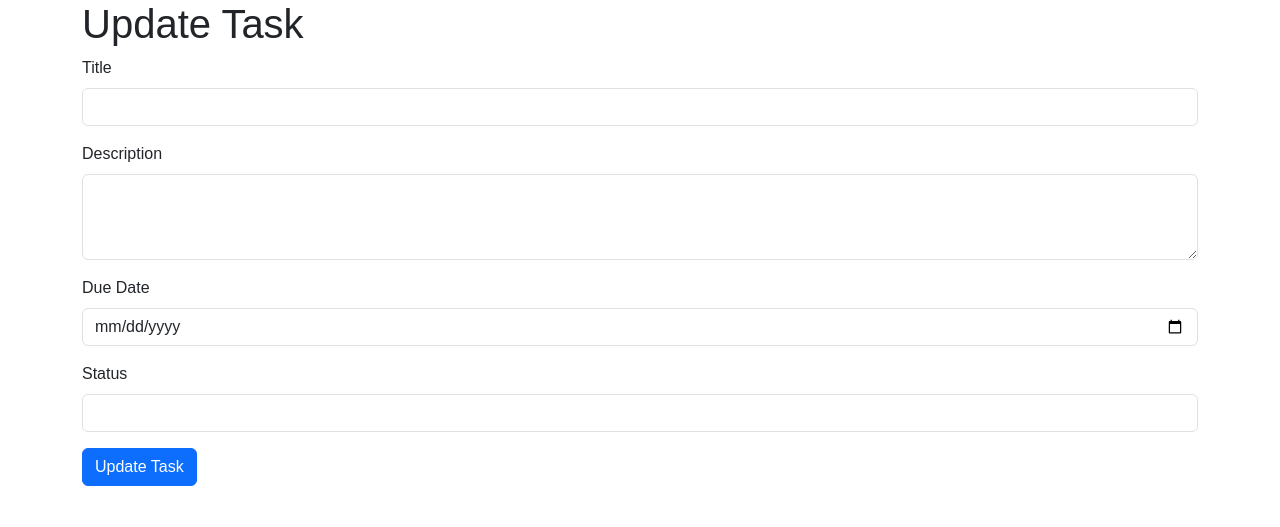
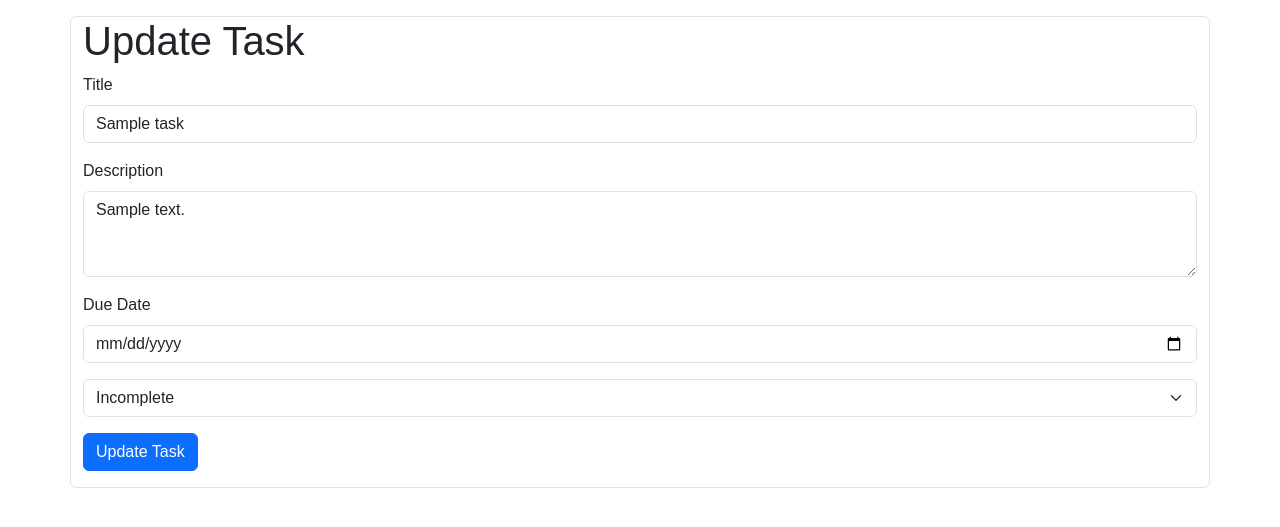
Before and after one commit to vskvj3/flask-task-manager, a Flask app: template templates/updatetask.html in a window 1280 px wide. Shown: the part 50-577 px from the top of the page. Run offline with Flask 3, Linux system fonts and the light colour scheme; the template is opened without the code that fills it: most values are stand-ins (such as "Sample title", 1, 10 or a date in 2020).

Commit message:
add style to add task and update task field

```diff
--- a/app.py
+++ b/app.py
@@ -25,7 +25,7 @@
         title = request.form['title']
         description = request.form['description']
         due_date = request.form['due_date']
-        status = request.form['status']
+        status = "incomplete"
         task = Task(title, description, due_date, status)
         task_manager.add_task(task)
         return redirect(url_for('index'))
--- a/templates/updatetask.html
+++ b/templates/updatetask.html
@@ -1,27 +1,34 @@
 {% extends "base.html" %} {% block title %}Home Page{% endblock %} {% block
 content %}
-<div class="container">
+<div class="container container border rounded mt-3">
   <h1>Update Task</h1>
-  <form action="" method="post">
+  <form class="mb-3" action="" method="post">
     <!-- Title: <input type="text" name="title" value="{{ task.title }}"><br>
         Description: <textarea name="description">{{ task.description }}</textarea><br>
         Due Date: <input type="date" name="due_date" value="{{ task.due_date }}"><br>
         Status: <input type="text" name="status" value="{{ task.status }}"><br> -->
     <div class="mb-3">
       <label for="title" class="form-label">Title</label>
-      <input type="text" class="form-control" id="title" />
+      <input type="text" class="form-control" value="{{ task.title }}" id="title" name="title" />
     </div>
     <div class="mb-3">
       <label for="description" class="form-label">Description</label>
-      <textarea class="form-control" id="description" rows="3"></textarea>
+      <textarea
+        class="form-control"
+        id="description"
+        rows="3"
+        name="description"
+      >{{ task.description }}</textarea>
     </div>
     <div class="mb-3">
       <label for="due_date" class="form-label">Due Date</label>
-      <input type="date" class="form-control" id="due_date" />
+      <input type="date" value="{{ task.due_date }}" class="form-control" id="due_date" name="due_date" />
     </div>
     <div class="mb-3">
-      <label for="status" class="form-label">Status</label>
-      <input type="text" class="form-control" id="status" />
+      <select class="form-select" aria-label="Task Status" value="{{ task.status }}"  name="status">
+        <option value="incomplete">Incomplete</option>
+        <option value="complete">Done!</option>
+      </select>
     </div>
     <button type="submit" class="btn btn-primary">Update Task</button>
   </form>
```
Also changed, not shown: templates/addtask.html (+12 -11 lines), templates/index.html (+4 -3 lines).
